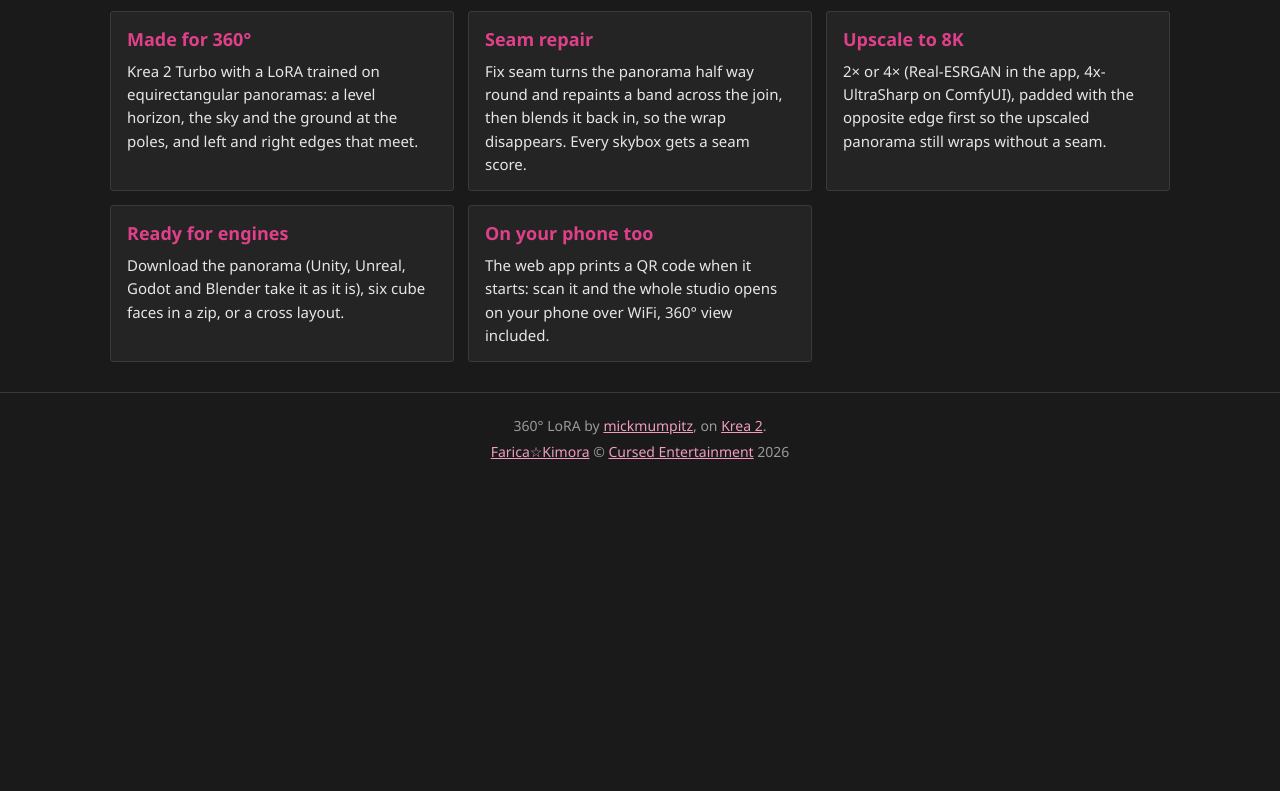
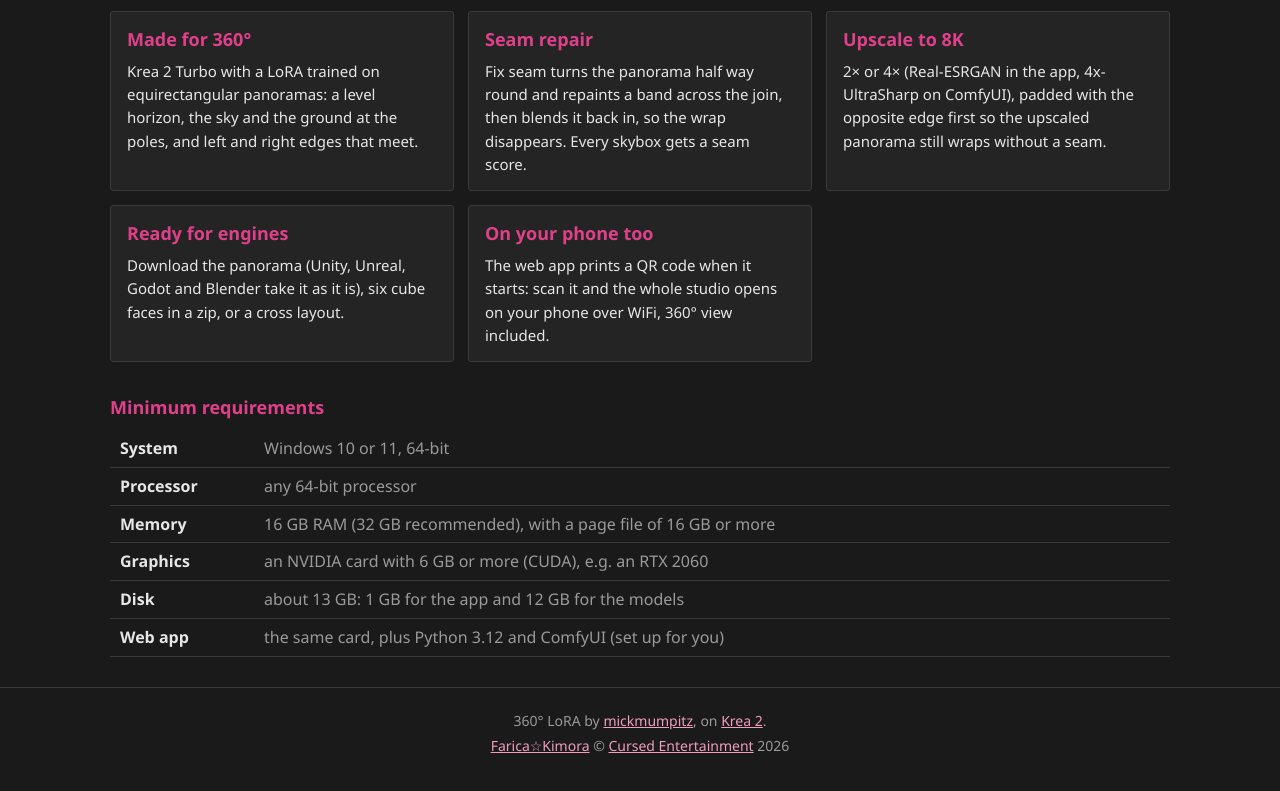
Before and after one commit to CursedPrograms/Firmament, a plain HTML site: page index.html in a window 1280 px wide. Shown: the part 1576-2367 px from the top of the page. Before the commit the page ends 2072 px from the top, so only its background shows below. Drawn offline with Linux system fonts and the light colour scheme; animation ran at ten frames a second.

Commit message:
Minimum requirements in the README and on the site
Co-Authored-By: Claude Opus 5.5 <noreply@anthropic.com>

```diff
--- a/index.html
+++ b/index.html
@@ -77,6 +77,17 @@
           360° view included.</p>
       </article>
     </section>
+    <section class="keys" id="requirements">
+      <h2>Minimum requirements</h2>
+      <table class="reqs">
+        <tr><th>System</th><td>Windows 10 or 11, 64-bit</td></tr>
+        <tr><th>Processor</th><td>any 64-bit processor</td></tr>
+        <tr><th>Memory</th><td>16 GB RAM (32 GB recommended), with a page file of 16 GB or more</td></tr>
+        <tr><th>Graphics</th><td>an NVIDIA card with 6 GB or more (CUDA), e.g. an RTX 2060</td></tr>
+        <tr><th>Disk</th><td>about 13 GB: 1 GB for the app and 12 GB for the models</td></tr>
+        <tr><th>Web app</th><td>the same card, plus Python 3.12 and ComfyUI (set up for you)</td></tr>
+      </table>
+    </section>
   </main>
 
   <footer>
--- a/site/style.css
+++ b/site/style.css
@@ -102,3 +102,12 @@ footer p { margin: 4px 0; }
 /* a screenshot of the desktop app */
 .shot { max-width: 1100px; margin: 24px auto; }
 .shot img { width: 100%; display: block; border: 1px solid var(--line); }
+
+/* minimum requirements */
+#requirements { margin-top: 32px; }
+.reqs { width: 100%; border-collapse: collapse; margin-top: 8px; }
+.reqs th, .reqs td { padding: 6px 10px; text-align: left; vertical-align: top;
+  border-bottom: 1px solid var(--line, var(--border, #3a3a3a)); }
+.reqs th { width: 9em; color: var(--text); font-weight: 600; white-space: nowrap; }
+.reqs td { color: var(--dim, var(--text)); }
+@media (max-width: 600px) { .reqs th { width: auto; white-space: normal; } }
```
Also changed, not shown: 1 other file.
